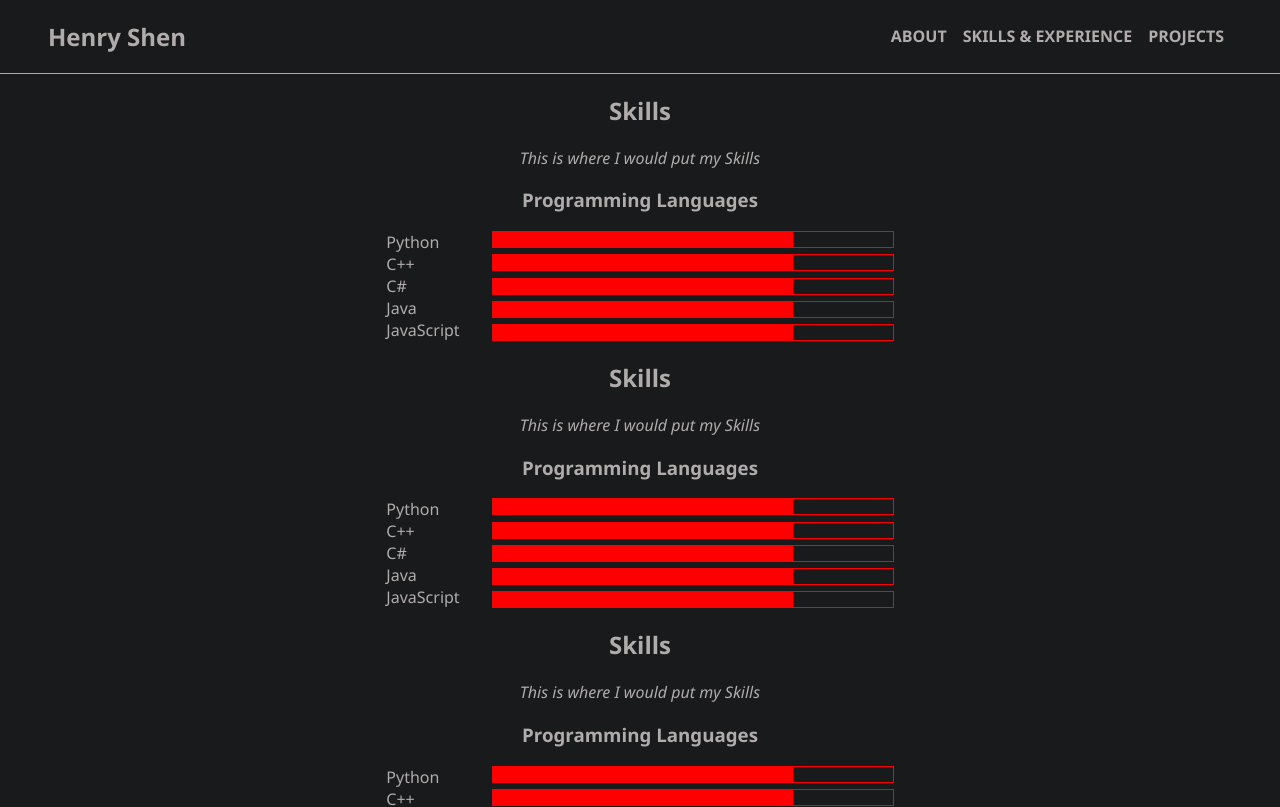
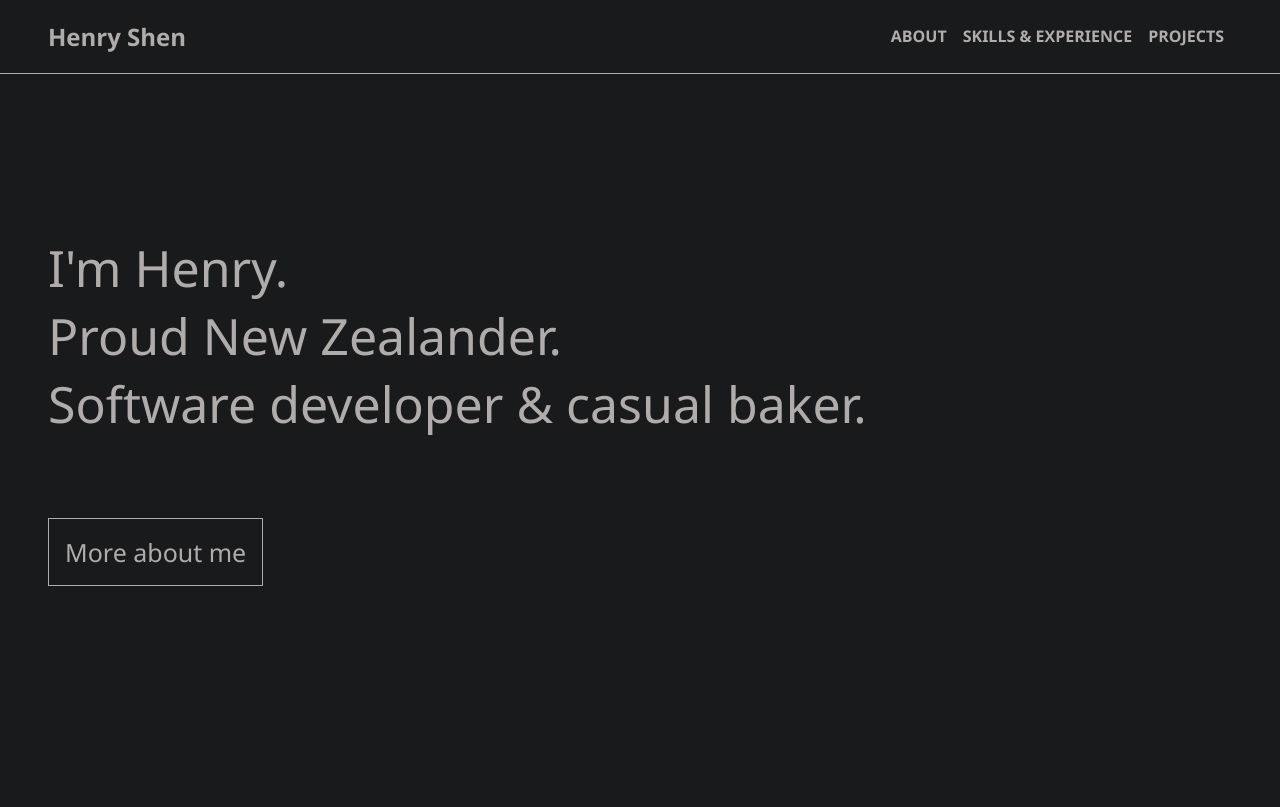
Before and after one commit to HenrygShen/Portfolio, a React (Create React App) app: page / in a window 1280 px wide. Shown: the top 807 px of the page. Built offline with nearby package versions, Linux system fonts and the light colour scheme.

Commit message:
Added About section

```diff
--- a/src/App.tsx
+++ b/src/App.tsx
@@ -1,5 +1,6 @@
 import React from 'react';
 import Header from './components/Header';
+import AboutSection from './containers/AboutSection/AboutSection';
 import SkillsSection from './containers/SkillsSection/SkillsSection';
 import './styles/App.scss';
 
@@ -9,10 +10,8 @@ class App extends React.Component<any, any> {
     return (
       <div className="app-container">
         <Header />
-        <SkillsSection />
-        <SkillsSection />
-        <SkillsSection />
-        <SkillsSection />
+        <AboutSection />
+        {/* <SkillsSection /> */}
       </div>
     )
   }
--- a/src/components/Button.tsx
+++ b/src/components/Button.tsx
@@ -1,14 +1,19 @@
 import cx from 'classnames'
-import React from 'react';
+import React from 'react'
+import { IButtonProps } from './IButtonProps'
 
-class Button extends React.Component<{ children : any }, any> {
+class Button extends React.Component<IButtonProps, any> {
 
   render() {
     return (
-      <div className={cx({
-        "button-container": true,
-        "hover": true
-      })}>
+      <div
+        className={cx({
+          "button-container": true,
+          "hover": this.props.hover,
+          "bordered": this.props.bordered
+        })}
+        style={{ color: this.props.color, ...this.props.overrideStyles }}
+      >
         {this.props.children}
       </div>
     )
--- a/src/components/Header.tsx
+++ b/src/components/Header.tsx
@@ -9,13 +9,13 @@ class Header extends React.Component<any, any> {
         <div className="header-wrapper">
           <h2>Henry Shen</h2>
           <div className="header-navbar">
-            <Button>
+            <Button hover>
               <b>ABOUT</b>
             </Button>
-            <Button>
+            <Button hover>
               <b>SKILLS &amp; EXPERIENCE</b>
             </Button>
-            <Button>
+            <Button hover>
               <b>PROJECTS</b>
             </Button>
           </div>
--- /dev/null
+++ b/src/components/IButtonProps.ts
@@ -0,0 +1,8 @@
+export interface IButtonProps {
+  bordered?: boolean,
+  color?: string,
+  children: any,
+  hover?: boolean,
+  onClick?: any,
+  overrideStyles?: any
+}
--- /dev/null
+++ b/src/containers/AboutSection/AboutSection.tsx
@@ -0,0 +1,27 @@
+import React from 'react';
+import Button from '../../components/Button';
+
+class AboutSection extends React.Component<any, any> {
+
+  render() {
+    return (
+      <div className="about-container">
+        <span>I'm Henry.</span>
+        <span>Proud New Zealander.</span>
+        <span>Software developer &amp; casual baker.</span>
+        <div className="about-link-wrapper">
+          <Button
+            bordered
+            hover
+            overrideStyles={{ padding: "1rem", fontSize: "25px"}}
+          >
+            More about me
+          </Button>
+        </div>
+
+      </div>
+    )
+  }
+}
+
+export default AboutSection
--- a/src/index.scss
+++ b/src/index.scss
@@ -12,11 +12,6 @@ body {
     list-style-type: none;
     padding: 0;
   }
-
-  p {
-    margin: 0;
-    font-style: italic;
-  }
 }
 
 html {
--- a/src/styles/App.scss
+++ b/src/styles/App.scss
@@ -1,6 +1,7 @@
 @import "./components/Button.scss";
 @import "./components/Header.scss";
 
+@import "./containers/AboutSection.scss";
 @import "./containers/SkillsSection.scss";
 
 .app-container {
--- a/src/styles/components/Button.scss
+++ b/src/styles/components/Button.scss
@@ -2,8 +2,7 @@
   display: flex;
   justify-content: center;
   align-items: center;
-  margin-left: 0.5rem;
-  margin-right: 0.5rem;
+  padding: 0 0.5rem 0 0.5rem;
 
   &:hover {
     cursor: pointer;
@@ -17,3 +16,7 @@
     color: #ffffff;
   }
 }
+
+.bordered {
+  border: 1px solid;
+}
--- /dev/null
+++ b/src/styles/containers/AboutSection.scss
@@ -0,0 +1,11 @@
+.about-container {
+  display: flex;
+  font-size: 50px;
+  padding: 10rem 0 0 3rem;
+  flex-direction: column;
+  align-items: start;
+
+  .about-link-wrapper {
+    margin-top: 5rem;
+  }
+}
```
